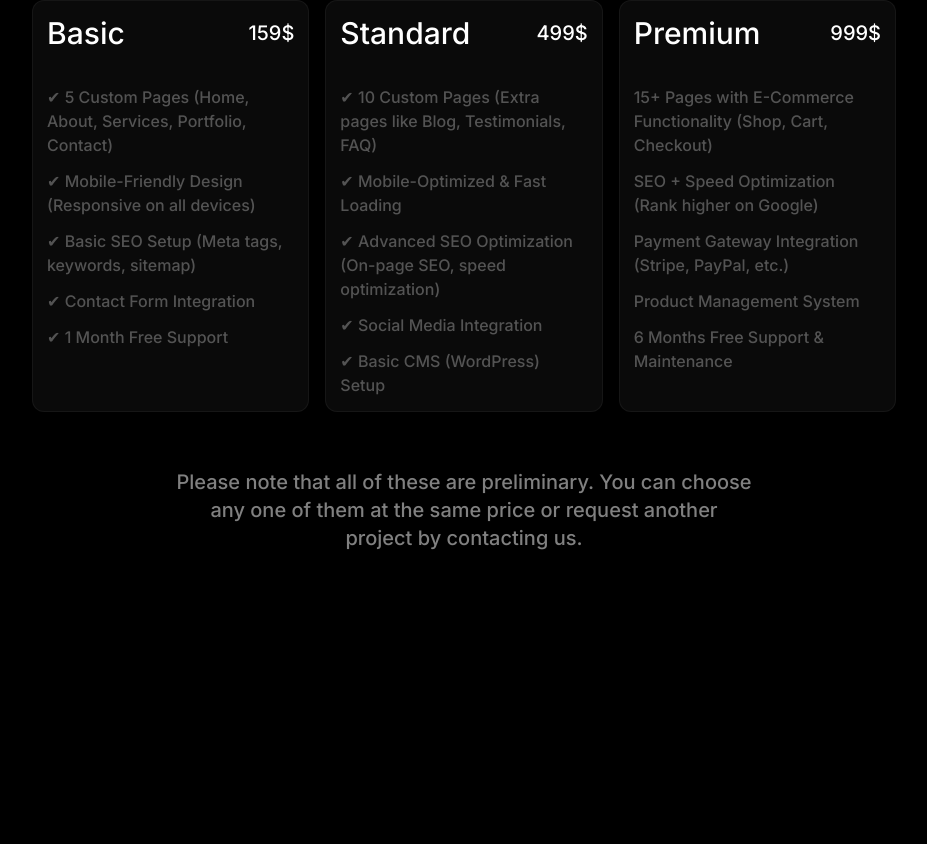
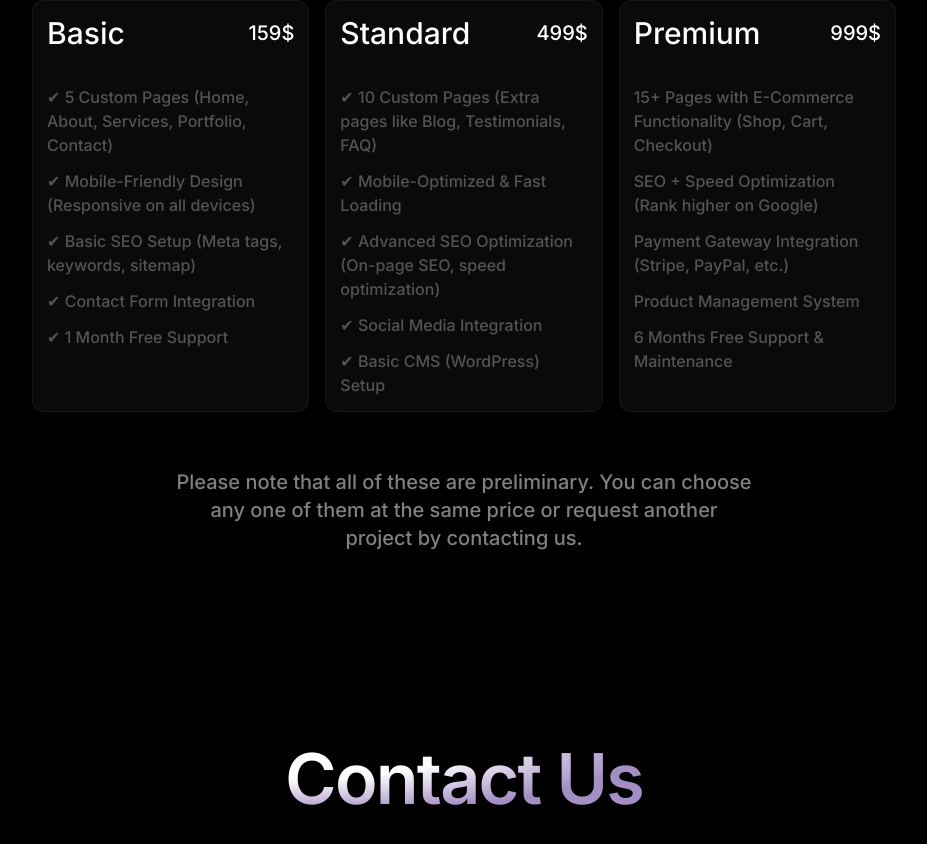
Before and after one commit to SaadAnna/Codew.v.1, a Next.js app: page / in a window 1280 px wide. Shown: the part 2351-3195 px from the top of the page, without its empty margins (176-1103 px from the left). Before the commit the page ends 2999 px from the top, so only its background shows below. Built offline with nearby package versions, Linux system fonts and the light colour scheme.

Commit message:
Start the contact section

```diff
--- a/app/page.tsx
+++ b/app/page.tsx
@@ -4,6 +4,7 @@ import { Technology } from "./sections/Technology";
 import { Services } from "./sections/Services";
 import { Whyus } from "./sections/Whyus";
 import { Pricing } from "./sections/Pricing"
+import { Contact } from "./sections/Contact";
 export default function Home() {
   return (
     <div className="bg-black">
@@ -13,6 +14,7 @@ export default function Home() {
     <Services />
     <Whyus />
     <Pricing />
+    <Contact />
     </div>
   );
 }
--- /dev/null
+++ b/app/sections/Contact.tsx
@@ -0,0 +1,14 @@
+export const Contact = () => {
+    return (
+        <section className="py-24" id="contact">
+       <div className="px-4  lg:max-w-4xl max-w-4xl mx-auto flex flex-col items-center overflow-hidden relative [mask-image:linear-gradient(to_right,transparent,black_20%,black_80%,transparent)]">
+       <h1 className="text-5xl md:text-[70px] md:leading-none font-semibold tracking-tight bg-white bg-[radial-gradient(100%_100%_at_top_left,white,white,rgb(74,32,138,.5))] text-transparent bg-clip-text text-center">
+Contact Us
+ </h1>
+       </div>
+        </section>
+
+    )
+};
+
+export default Contact;
```
